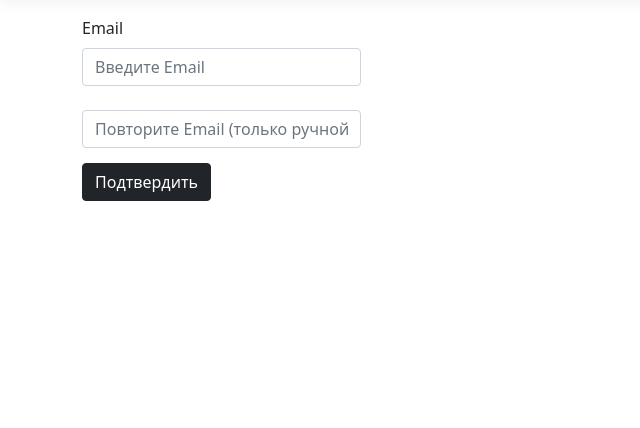
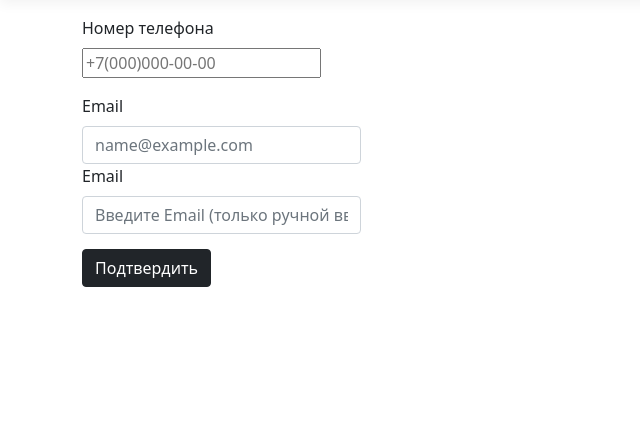
Before and after one commit to Chvakson/OnlineShopWebApplication, an ASP.NET Core app: page /Order in a window 1280 px wide. Shown: the part 57-485 px from the top of the page, without its empty margins (0-640 px from the left). Run offline with ASP.NET Core 8, Linux system fonts and the light colour scheme; the visitor is signed in with stand-in values (Sample User, id 1); style sheets or scripts are compiled from the project's sources.

Commit message:
Changed form

```diff
--- a/OnlineShopWebApplication/Views/Order/Index.cshtml
+++ b/OnlineShopWebApplication/Views/Order/Index.cshtml
@@ -1,17 +1,21 @@
 
 <form method="post">
     <div class="col-3">
+        <div class="mb-3">
+            <label for="phone" class="form-label">Номер телефона</label>
+            <p><input type="tel" pattern="\+7\-[0-9]{3}\-[0-9]{3}\-[0-9]{2}\-[0-9]{2}" placeholder="+7(000)000-00-00"></p>
+        </div>
+
+
+        <label for="exampleFormControlInput1" class="form-label">Email</label>
+        <input type="email" class="form-control" id="email" placeholder="name@example.com">
+
+
         <label for="exampleInputEmail1" class="form-label">Email</label>
-        <input type="email" class="form-control" id="email" aria-describedby="emailHelp" placeholder="Введите Email">
-        <label for="exampleInputPassword1" class="form-label"></label>
-        <input type="email" class="form-control" id="repit-email" placeholder="Повторите Email (только ручной ввод)" style="margin-bottom: 15px">
+        <input type="email" name="email" class="form-control" id="repit-email" placeholder="Введите Email (только ручной ввод)" style="margin-bottom: 15px">
     </div>
-    @*<div class="mb-3 form-check">
-            <input type="checkbox" class="form-check-input" id="exampleCheck1">
-            <label class="form-check-label" for="exampleCheck1">Check me out</label>
-        </div>*@
 
-    <button type="submit" class="btn btn-dark" asp-controller="Order" asp-action="Buy" onclick="Accept()">Подтвердить</button>
+    <button type="submit" class="btn btn-dark" onclick="Accept()">Подтвердить</button>
 
 
     <script>
```
